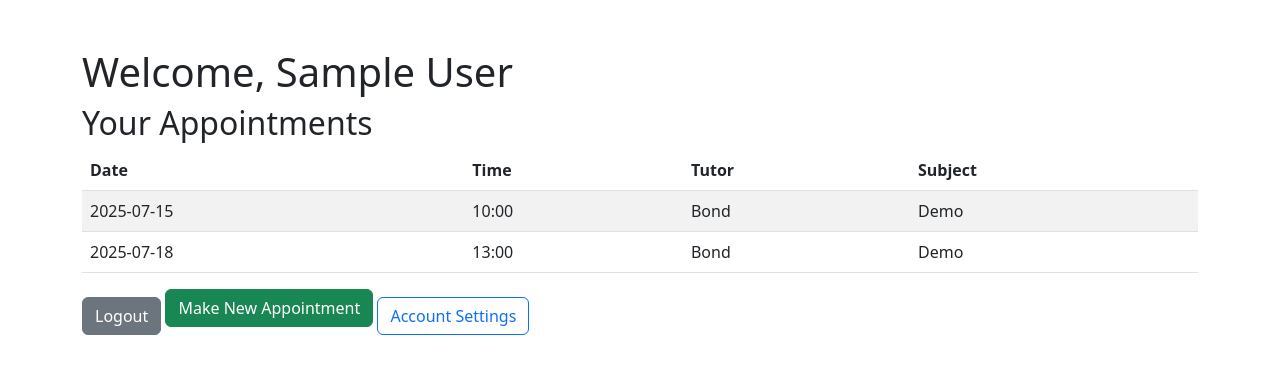
After one commit to Mo-Sanchez/cen3031-group-project, a Flask app: page /student_dashboard in a window 1280 px wide. The commit adds this page. Shown: the top 390 px of the page. Run offline with Flask 3, Linux system fonts and the light colour scheme; the visitor is signed in with stand-in values (Sample User, id 1).

Commit message:
Reshuffle the project to it's core

```diff
--- a/main.py
+++ b/main.py
@@ -1,138 +1,221 @@
-import os
-from flask import Flask, render_template, redirect, url_for, flash, request
-from flask_wtf import FlaskForm, CSRFProtect
+from flask import Flask, render_template, redirect, url_for, flash, session, request
+from flask_wtf import FlaskForm
 from wtforms import StringField, PasswordField, SubmitField, SelectField
 from wtforms.validators import DataRequired, Email, Length, EqualTo
-from flask_login import LoginManager, login_user, login_required, logout_user, current_user, UserMixin
-from flask_pymongo import PyMongo
-
-from UserLogin import UserLogin
-from meetings import *
-from month import Month
-from UserCreator import UserCreator
+from wtforms.fields import TimeField
+from datetime import datetime
 
 
-def run_demo():
-    student1 = StudentAcc("james")
-    student2 = StudentAcc("john")
-    student3 = StudentAcc("lucas")
+def current_user_email():
+    return session.get('email')
 
-    tutor1 = TutorAcc("bond", ["algebra", "c++", "python"])
+app = Flask(__name__)
+app.config['SECRET_KEY'] = 'change-this-to-a-very-secret-key'
 
-    tempString = "2025-07-04 8:01 pm"
+# ---- MOCK USER DB ----
+mock_users = {
+    'student@demo.com': {'name': 'Lucas', 'role': 'Student'},
+    'tutor@demo.com': {
+        'name': 'Bond',
+        'role': 'Tutor',
+        'availability': {'start': '09:00', 'end': '17:00'}
+    },
+    'smith@demo.com': {
+        'name': 'Smith',
+        'role': 'Tutor',
+        'availability': {'start': '10:00', 'end': '16:00'}
+    }
+}
 
-    testMeet = Meeting(tutor1, tempString)
-    testMeet.add_student(student1)
-    testMeet.add_student(student2)
-    testMeet.add_student(student3)
-    testMeet.remove_student(student1)
-    testMeet.print_details()
+# ---- MOCK APPOINTMENTS ----
+tutor_appointments = {
+    'Bond': [
+        {'date': '2025-07-15', 'time': '10:00'},  # already booked!
+        {'date': '2025-07-18', 'time': '13:00'}
+    ],
+    'Smith': []
+}
 
-    testMonth = Month(7, 2025)
-    testMonth.print_self()
-
-    creator = UserCreator()
-    print(creator.create_user(
-        "Moises Sanchez",
-        "Moises@testing.com",
-        "Password123",
-        "Student",
-        ["Computer Science"]
-    ))
-
-    login = UserLogin()
-    user_doc = login.login("Moises@testing.com", "Password123")
-    if user_doc:
-        print(user_doc["name"])
-        print(user_doc["role"])
-    else:
-        print("Invalid Credentials")
-
-# --- Flask App and frontend Integration ---
-class RegistrationForm(FlaskForm):
-    name = StringField('Full Name', validators=[DataRequired(), Length(min=2, max=50)])
-    email = StringField('Email', validators=[DataRequired(), Email()])
-    password = PasswordField('Password', validators=[DataRequired(), Length(min=8)])
-    confirm_password = PasswordField('Confirm Password', validators=[DataRequired(), EqualTo('password')])
-    role = SelectField('Account Type', choices=[('Student', 'Student'), ('Tutor', 'Tutor')], validators=[DataRequired()])
-    subjects = StringField('Subjects (comma-separated)')
-    submit = SubmitField('Register')
-
+# ---- FORMS ----
 class LoginForm(FlaskForm):
     email = StringField('Email', validators=[DataRequired(), Email()])
     password = PasswordField('Password', validators=[DataRequired()])
     submit = SubmitField('Login')
 
-app = Flask(__name__)
-app.config['SECRET_KEY'] = os.getenv('SECRET_KEY', 'dev-key')
-app.config['MONGO_URI'] = os.getenv('MONGO_URI', 'mongodb://localhost:27017/tutorsched')
+class RegistrationForm(FlaskForm):
+    email = StringField('Email', validators=[DataRequired(), Email()])
+    password = PasswordField('Password', validators=[DataRequired(), Length(min=8)])
+    confirm_password = PasswordField('Confirm Password', validators=[DataRequired(), EqualTo('password')])
+    role = SelectField('Account Type', choices=[('Student', 'Student'), ('Tutor', 'Tutor')], validators=[DataRequired()])
+    submit = SubmitField('Register')
 
-mongo = PyMongo(app)
-csrf = CSRFProtect(app)
-login_manager = LoginManager(app)
-login_manager.login_view = 'login'
+class AccountSettingsForm(FlaskForm):
+    name = StringField('Name', validators=[DataRequired()])
+    submit = SubmitField('Save')
 
-class User(UserMixin):
-    def __init__(self, user_doc):
-        self.id = str(user_doc['_id'])
-        self.name = user_doc['name']
-        self.email = user_doc['email']
-        self.role = user_doc['role']
+class AvailabilityForm(FlaskForm):
+    start = TimeField('Start Time', format='%H:%M', validators=[DataRequired()])
+    end = TimeField('End Time', format='%H:%M', validators=[DataRequired()])
+    submit = SubmitField('Update Availability')
 
-@login_manager.user_loader
-def load_user(user_id):
-    doc = UserLogin.get_by_id(user_id)
-    return User(doc) if doc else None
+# ---- ROUTES ----
 
 @app.route('/')
 def index():
-    return render_template('base.html')
+    return render_template('index.html')
+
+@app.route('/login', methods=['GET', 'POST'])
+def login():
+    form = LoginForm()
+    if form.validate_on_submit():
+        email = form.email.data.lower()
+        password = form.password.data
+        # Demo passwords:
+        #   student@demo.com / student123
+        #   tutor@demo.com / tutor123
+        #   smith@demo.com / smith123
+        if email in mock_users:
+            role = mock_users[email]['role']
+            # Demo check: student123, tutor123, smith123
+            if (role == 'Student' and password == 'student123') or \
+               (email == 'tutor@demo.com' and password == 'tutor123') or \
+               (email == 'smith@demo.com' and password == 'smith123'):
+                session['role'] = role
+                session['user'] = mock_users[email]['name']
+                session['email'] = email
+                return redirect(url_for(f"{role.lower()}_dashboard"))
+            else:
+                flash("Invalid credentials", "danger")
+        else:
+            flash("User not found", "danger")
+    return render_template('login.html', form=form)
 
 @app.route('/register', methods=['GET', 'POST'])
 def register():
     form = RegistrationForm()
     if form.validate_on_submit():
-        subjects = [s.strip() for s in form.subjects.data.split(',')] if form.subjects.data else []
-        creator = UserCreator()
-        success, message = creator.create_user(
-            form.name.data,
-            form.email.data,
-            form.password.data,
-            form.role.data,
-            subjects
-        )
-        if success:
-            flash('Account created! Please log in.', 'success')
-            return redirect(url_for('login'))
-        flash(message, 'danger')
+        email = form.email.data.lower()
+        if email in mock_users:
+            flash("User already exists.", "danger")
+            return render_template('register.html', form=form)
+        role = form.role.data
+        # For tutors, default availability
+        user = {'name': email.split('@')[0].capitalize(), 'role': role}
+        if role == 'Tutor':
+            user['availability'] = {'start': '09:00', 'end': '17:00'}
+        mock_users[email] = user
+        flash("Registration successful! Please log in.", "success")
+        return redirect(url_for('login'))
     return render_template('register.html', form=form)
 
-@app.route('/login', methods=['GET', 'POST'])
-def login():
-    form = LoginForm()
+@app.route('/student_dashboard')
+def student_dashboard():
+    if session.get('role') != 'Student':
+        flash("Please log in as student.", "warning")
+        return redirect(url_for('login'))
+    # List all tutors for new appointment, and sample appointment display
+    appointments = []
+    for tutor, apps in tutor_appointments.items():
+        for a in apps:
+            appointments.append({'date': a['date'], 'time': a['time'], 'tutor': tutor, 'subject': 'Demo'})
+    return render_template('student_dashboard.html', student_name=session.get('user', ''), appointments=appointments)
+
+@app.route('/tutor_dashboard')
+def tutor_dashboard():
+    if session.get('role') != 'Tutor':
+        flash("Please log in as tutor.", "warning")
+        return redirect(url_for('login'))
+    tutor_name = session.get('user', '')
+    appointments = tutor_appointments.get(tutor_name, [])
+    # Display booked times
+    display = []
+    for a in appointments:
+        display.append({'date': a['date'], 'time': a['time'], 'student': 'Student', 'subject': 'Demo'})
+    return render_template('tutor_dashboard.html', tutor_name=tutor_name, appointments=display)
+
+@app.route('/settings', methods=['GET', 'POST'])
+def account_settings():
+    email = current_user_email()
+    if not email or email not in mock_users:
+        flash("Please log in.", "warning")
+        return redirect(url_for('login'))
+
+    form = AccountSettingsForm()
+    user = mock_users[email]
+    if request.method == 'GET':
+        form.name.data = user.get('name', '')
+
     if form.validate_on_submit():
-        authenticator = UserLogin()
-        user_doc = authenticator.login(form.email.data, form.password.data)
-        if user_doc:
-            user = User(user_doc)
-            login_user(user)
-            return redirect(url_for('dashboard'))
-        flash('Invalid credentials', 'danger')
-    return render_template('login.html', form=form)
+        user['name'] = form.name.data
+        session['user'] = form.name.data  # Update session display
+        flash("Name updated!", "success")
+        return redirect(url_for('account_settings'))
+    return render_template('settings.html', form=form, user=user)
 
-@app.route('/dashboard')
-@login_required
-def dashboard():
-    meetings = []
-    return render_template('dashboard.html', meetings=meetings)
+@app.route('/tutor/settings', methods=['GET', 'POST'])
+def tutor_settings():
+    email = current_user_email()
+    if not email or mock_users.get(email, {}).get('role') != 'Tutor':
+        flash("Only tutors can set availability.", "danger")
+        return redirect(url_for('login'))
+
+    tutor_name = mock_users[email]['name']
+    form = AvailabilityForm()
+    avail = mock_users[email]['availability']
+    # Pre-populate with current values on GET
+    if request.method == 'GET':
+        form.start.data = datetime.strptime(avail['start'], '%H:%M').time()
+        form.end.data = datetime.strptime(avail['end'], '%H:%M').time()
+
+    if form.validate_on_submit():
+        avail['start'] = form.start.data.strftime('%H:%M')
+        avail['end'] = form.end.data.strftime('%H:%M')
+        flash('Availability updated!', 'success')
+        return redirect(url_for('tutor_settings'))
+
+    return render_template('tutor_settings.html', form=form, tutor_name=tutor_name)
+
+@app.route('/make_appointment', methods=['GET', 'POST'])
+def make_appointment():
+    if session.get('role') != 'Student':
+        flash("Please log in as student.", "warning")
+        return redirect(url_for('login'))
+
+    tutors = [email for email, u in mock_users.items() if u['role'] == 'Tutor']
+
+    if request.method == 'POST':
+        date = request.form['date']
+        time = request.form['time']
+        tutor_email = request.form['tutor']
+        subject = request.form['subject']
+
+        tutor_user = mock_users[tutor_email]
+        tutor_name = tutor_user['name']
+        start = tutor_user['availability']['start']
+        end = tutor_user['availability']['end']
+        if not (start <= time <= end):
+            flash(f"{tutor_name} is only available between {start} and {end}.", 'danger')
+            return render_template('make_appointment.html', tutors=tutors, mock_users=mock_users)
+
+        # Check for conflicts
+        appts = tutor_appointments.setdefault(tutor_name, [])
+        conflict = any(app['date'] == date and app['time'] == time for app in appts)
+        if conflict:
+            flash(f"{tutor_name} already has an appointment at this time. Please pick another slot.", 'danger')
+            return render_template('make_appointment.html', tutors=tutors, mock_users=mock_users)
+
+        # Otherwise, book it
+        appts.append({'date': date, 'time': time})
+        flash(f'Appointment booked for {date} at {time} with {tutor_name} for {subject}.', 'success')
+        return redirect(url_for('student_dashboard'))
+
+    return render_template('make_appointment.html', tutors=tutors, mock_users=mock_users)
 
 @app.route('/logout')
-@login_required
 def logout():
-    logout_user()
-    flash('You have been logged out.', 'info')
-    return redirect(url_for('login'))
+    session.clear()
+    flash("Logged out.", "info")
+    return redirect(url_for('index'))
 
 if __name__ == '__main__':
-    run_demo()
     app.run(debug=True)
--- a/meetings.py
+++ b/meetings.py
@@ -10,11 +10,10 @@ StudentAcc objects.
 
 
 class Meeting:
-    studentList = []
-
     def __init__(self, leader, date_string):  # date string is in the format "year-month-day hour:minute am/pm"
         self.leader = leader
         self.meetTime = datetime.strptime(date_string, FORMAT)
+        self.studentList = []
 
     def add_student(self, to_append):
         self.studentList.append(to_append)
--- /dev/null
+++ b/templates/student_dashboard.html
@@ -0,0 +1,38 @@
+<!DOCTYPE html>
+<html>
+<head>
+    <title>Student Dashboard</title>
+    <link href="https://cdn.jsdelivr.net/npm/bootstrap@5.3.0/dist/css/bootstrap.min.css" rel="stylesheet">
+
+</head>
+<body>
+  <div class="container py-5">
+    <h1>Welcome, {{ student_name }}</h1>
+    <h2>Your Appointments</h2>
+    <table class="table table-striped">
+      <thead>
+        <tr>
+          <th>Date</th><th>Time</th><th>Tutor</th><th>Subject</th>
+        </tr>
+      </thead>
+      <tbody>
+      {% for appt in appointments %}
+        <tr>
+          <td>{{ appt.date }}</td>
+          <td>{{ appt.time }}</td>
+          <td>{{ appt.tutor }}</td>
+          <td>{{ appt.subject }}</td>
+        </tr>
+      {% endfor %}
+      </tbody>
+    </table>
+    <a href="{{ url_for('logout') }}" class="btn btn-secondary">Logout</a>
+    <a href="{{ url_for('make_appointment') }}" class="btn btn-success mb-3">Make New Appointment</a>
+    <a href="{{ url_for('account_settings') }}" class="btn btn-outline-primary">Account Settings</a>
+{% if session.get('role') == 'Tutor' %}
+  <a href="{{ url_for('availability_settings') }}" class="btn btn-outline-success">Availability Settings</a>
+{% endif %}
+
+  </div>
+</body>
+</html>
```
Also changed, not shown: templates/availability.html (added, +31 -0 lines), templates/index.html (added, +26 -0 lines), templates/login.html (+10 -3 lines), templates/make_appointment.html (added, +47 -0 lines), templates/register.html (+15 -19 lines), templates/settings.html (added, +24 -0 lines), templates/tutor_dashboard.html (added, +40 -0 lines), templates/tutor_settings.html (added, +25 -0 lines).
